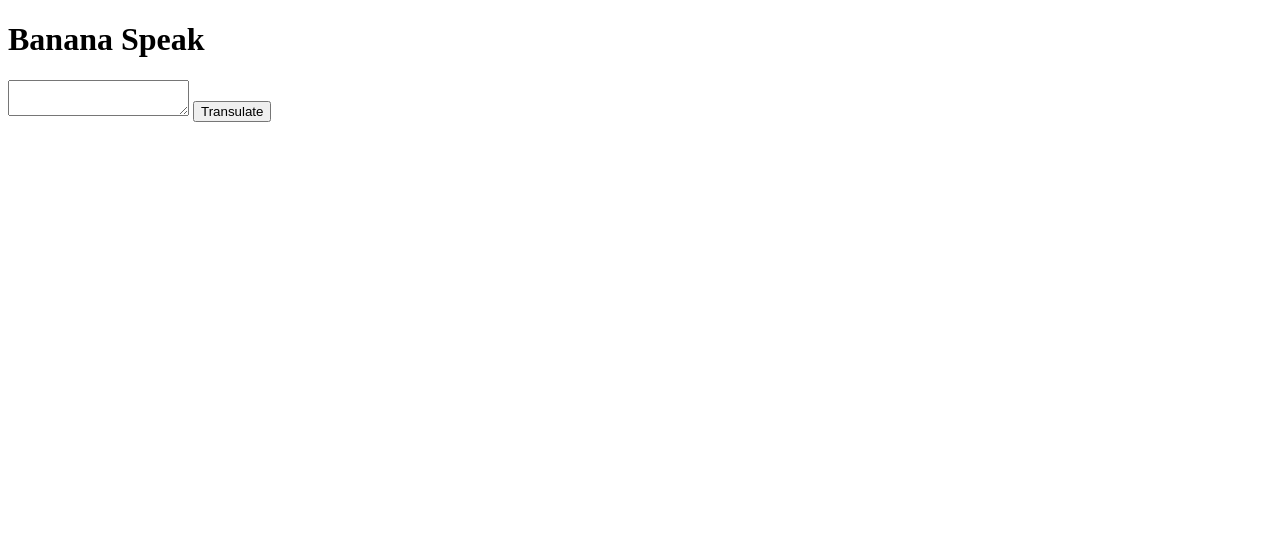
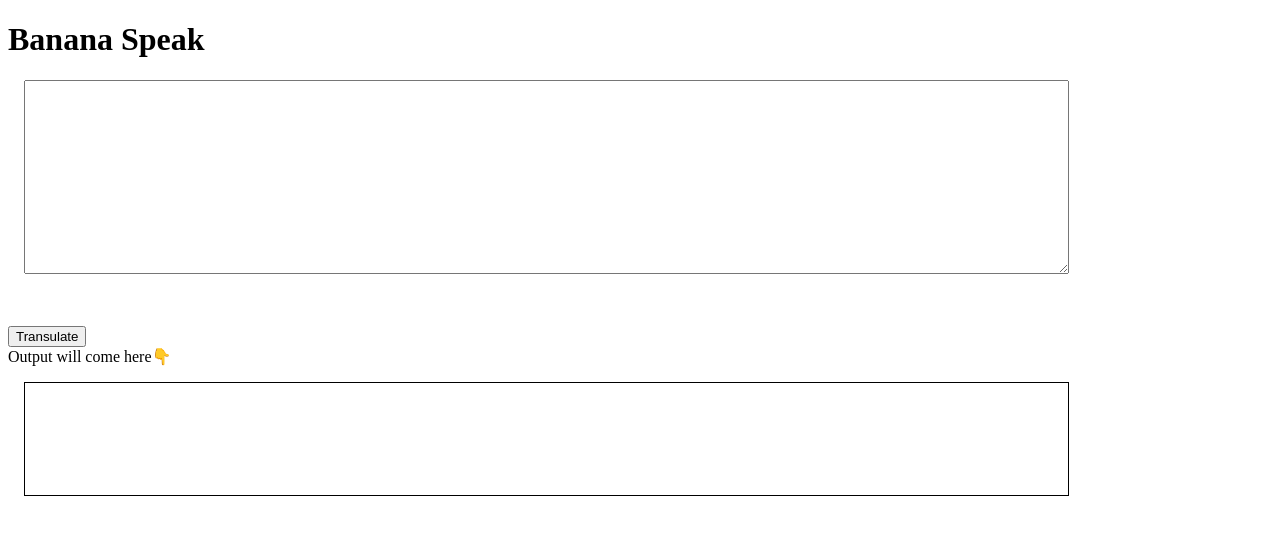
Before and after one commit to rohinipm/bananaspeaktry, a plain HTML site: page index.html in a window 1280 px wide. Drawn offline with Linux system fonts and the light colour scheme.

Commit message:
Input output processing

```diff
--- a/app.js
+++ b/app.js
@@ -1,8 +1,12 @@
 var btnTransulate=document.querySelector("#btn-transulate");
 var txtinput=document.querySelector("#txt-input");
+var outputdiv=document.querySelector("#output");
+
+console.log(outputdiv);
 
 
 btnTransulate.addEventListener("click", function clickEventHandler(){
-    console.log("Clicked!");
-    console.log("Text entered is: "+txtinput.value);
+    //console.log("Clicked!");
+    //console.log("Text entered is: "+txtinput.value);
+    outputdiv.innerText="Transulated Text is: "+txtinput.value;
 })
--- a/index.html
+++ b/index.html
@@ -5,15 +5,37 @@
     <meta name="viewport" content="width=device-width, initial-scale=1.0">
     <meta http-equiv="X-UA-Compatible" content="ie=edge">
     <title>Banana Speak</title>
+    <style>
+        textarea
+        {
+            height: 20vh;
+            width:80%;
+            padding: 1rem;
+            margin: 1rem;
+            display: block;
 
+        }
+        #output
+        {
+            border: 1px solid black;
+            padding: 1rem;
+            margin: 1rem;
+            height: 10vh;
+            width:80%;
+
+        }
+    </style>
 </head>
 <body>
     <h1>Banana Speak</h1>
     <textarea
     placeholder="Type some sentence in english we ll convert in banana language"
-    id="txt-input" height="80" width="30">
-    </textarea>
+    id="txt-input">
+    </textarea> <br> <br>
     <button id="btn-transulate"> Transulate</button>
+    <div>Output will come here👇</div>
+    <div id="output">
+    </div>
     <script src="app.js" type="text/javascript">
     </script>
 </body>
```
